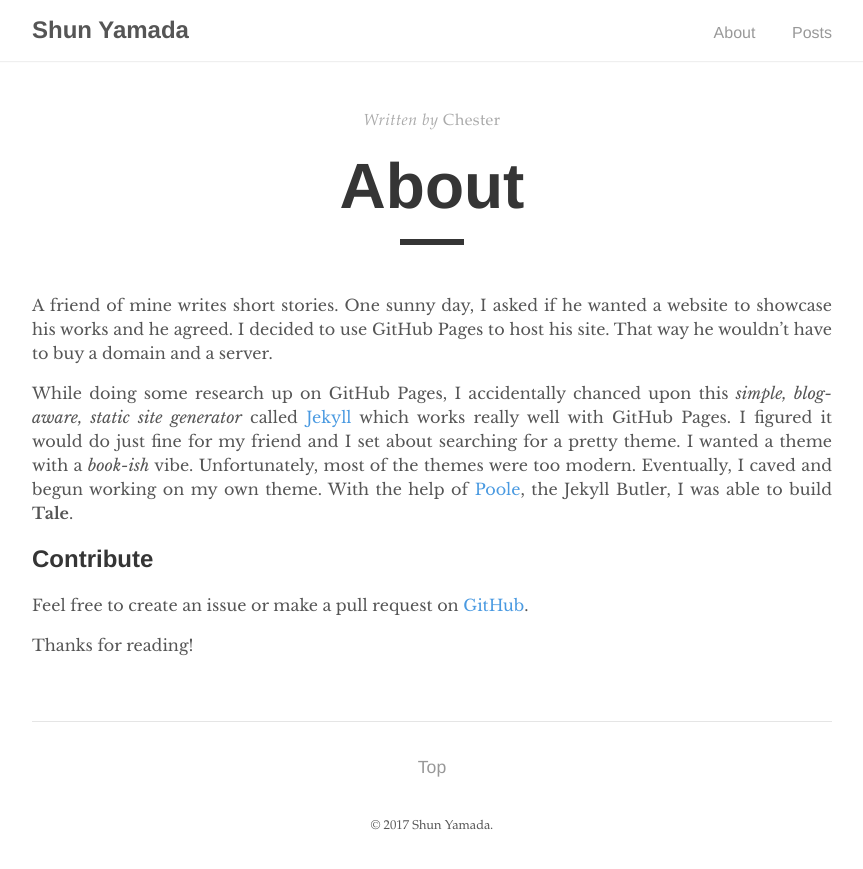
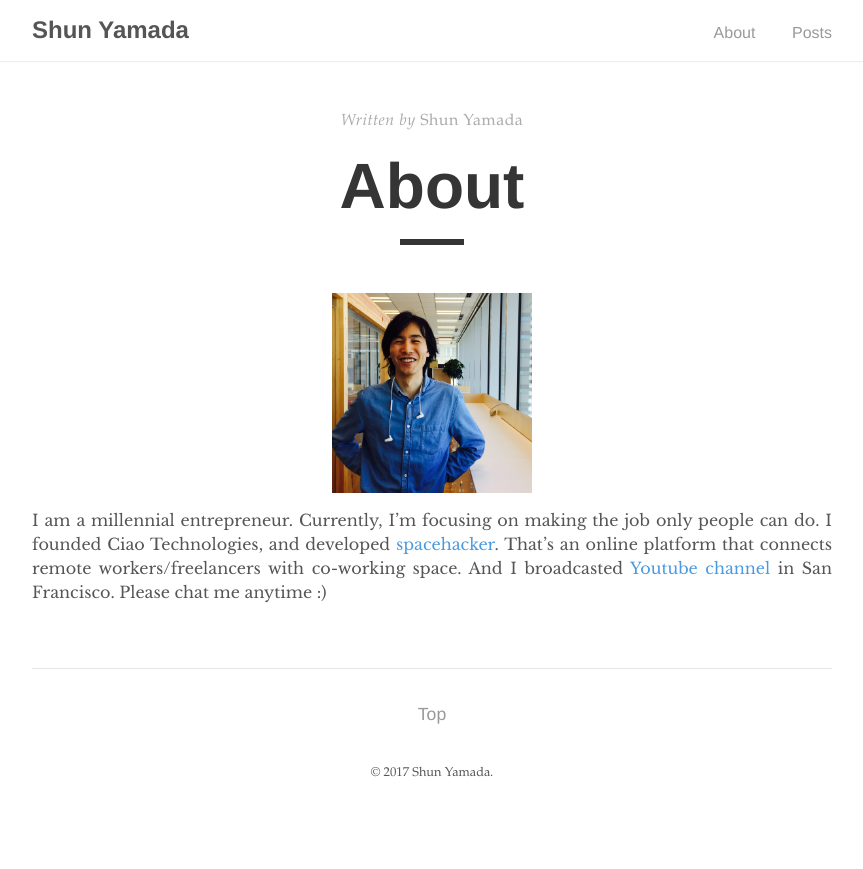
Before and after one commit to shyamady/shunyamada.github.io, a Jekyll site: the page built from about.md, in a window 1280 px wide. Shown: the top 869 px of the page, without its empty margins (208-1071 px from the left). Built offline with Jekyll 4.4.1, drawn with Linux system fonts in a browser that asks for light colours.

Commit message:
about written

```diff
--- a/_includes/head.html
+++ b/_includes/head.html
@@ -13,5 +13,5 @@
   <!-- CSS -->
   <link rel="stylesheet" href="{{ site.baseurl }}/styles.css">
   <link rel="stylesheet" href="https://fonts.googleapis.com/css?family=Libre+Baskerville:400,400i,700">
-  <link rel="shortcut icon" href="./img/favi.png" />
+  <link rel="shortcut icon" href="{{ site.baseurl }}/img/favi.png" />
 </head>
--- a/_sass/_layout.scss
+++ b/_sass/_layout.scss
@@ -89,3 +89,12 @@ footer {
     font-size: .8rem;
   }
 }
+.about {
+  margin-bottom: 15px;
+}
+.about img {
+  width: 200px;
+  height: 200px;
+  object-fit: cover;
+  margin: 0 auto;
+}
--- a/about.md
+++ b/about.md
@@ -1,15 +1,11 @@
 ---
 layout: post
 title: "About"
-author: "Chester"
+author: "Shun Yamada"
 permalink: /about/
 ---
+<div class="about">
+  <img src="{{ site.baseurl }}/img/icon.png" />
+</div>
 
-A friend of mine writes short stories. One sunny day, I asked if he wanted a website to showcase his works and he agreed. I decided to use GitHub Pages to host his site. That way he wouldn't have to buy a domain and a server.
-
-While doing some research up on GitHub Pages, I accidentally chanced upon this _simple, blog-aware, static site generator_ called [Jekyll](https://jekyllrb.com/) which works really well with GitHub Pages. I figured it would do just fine for my friend and I set about searching for a pretty theme. I wanted a theme with a _book-ish_ vibe. Unfortunately, most of the themes were too modern. Eventually, I caved and begun working on my own theme. With the help of [Poole](https://github.com/poole/poole), the Jekyll Butler, I was able to build **Tale**.
-
-## Contribute
-Feel free to create an issue or make a pull request on [GitHub](https://github.com/chesterhow/tale).
-
-Thanks for reading!
+I am a millennial entrepreneur. Currently, I’m focusing on making the job only people can do. I founded Ciao Technologies, and developed [spacehacker](http://spacehacker.jp/). That’s an online platform that connects remote workers/freelancers with co-working space. And I broadcasted [Youtube channel](https://www.youtube.com/channel/UC4xLeGS0aP0Fnpw3TASEA1A) in San Francisco. Please chat me anytime :)
```
Also changed, not shown: img/icon.png (added), 1 other file.
